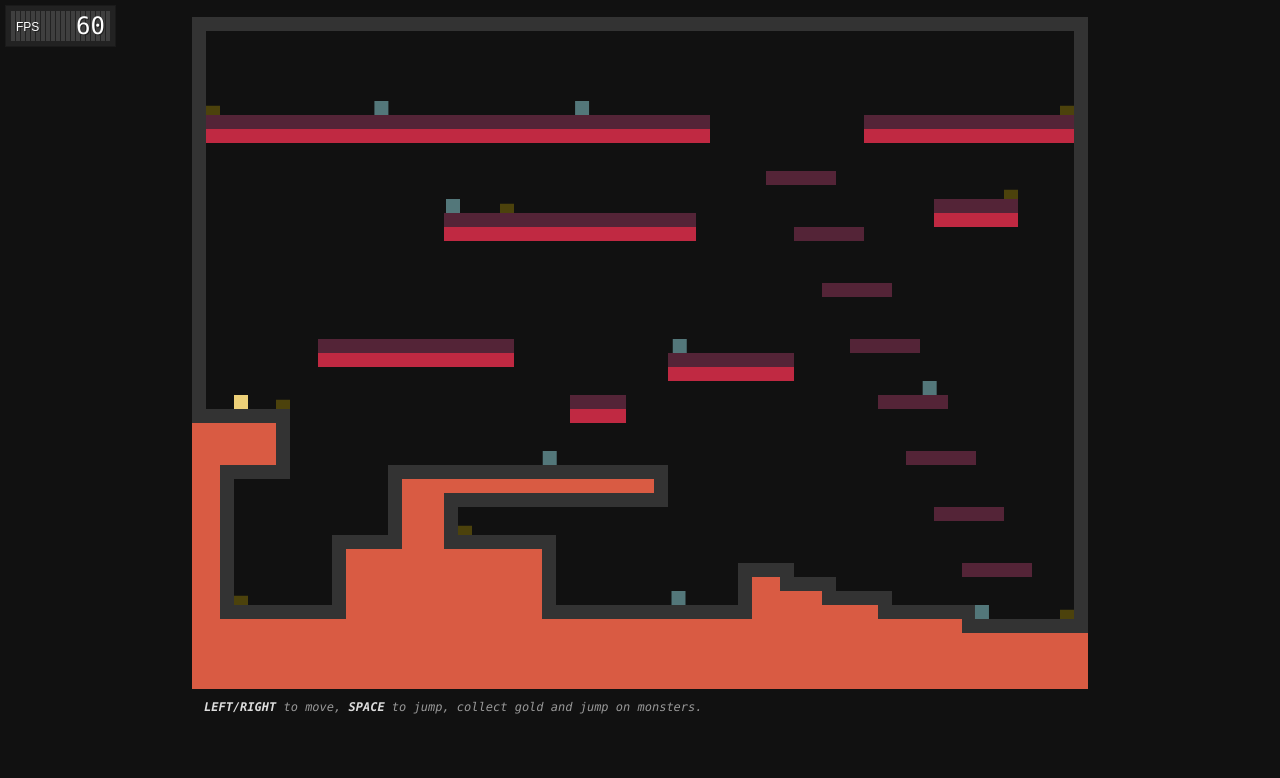
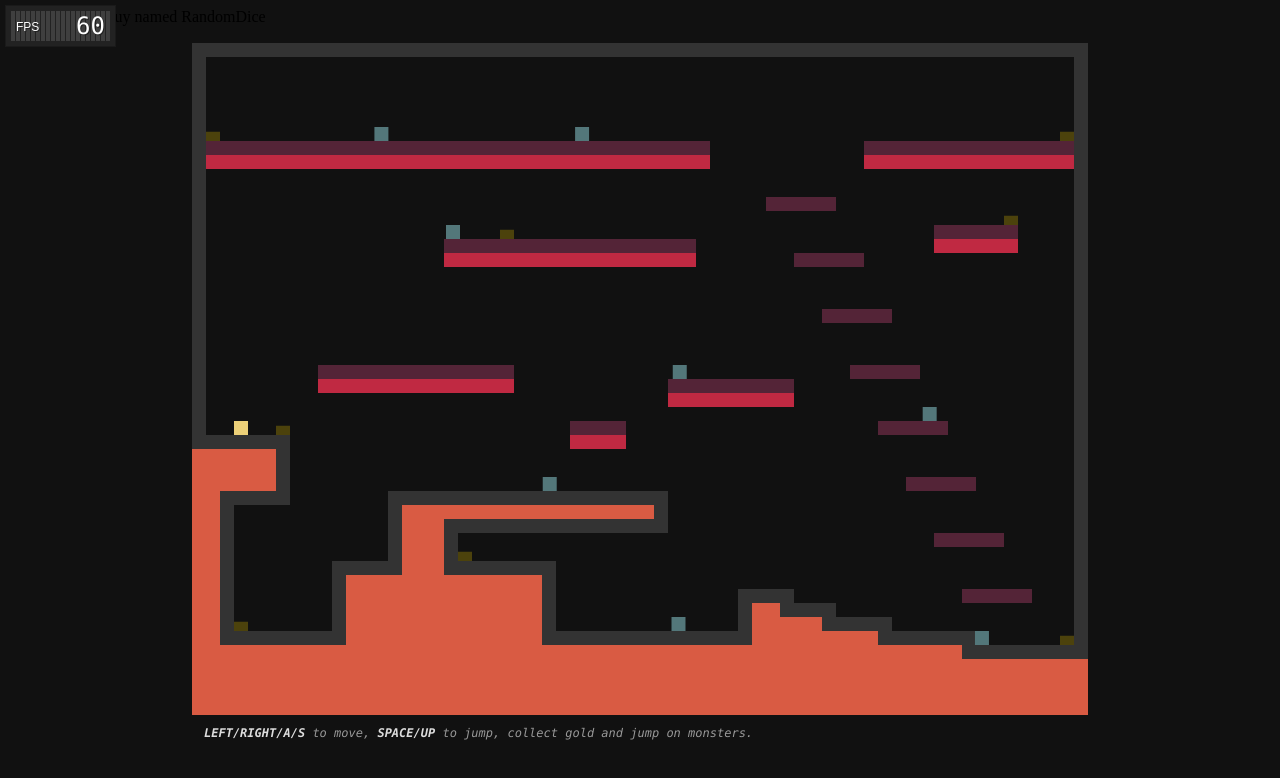
Before and after one commit to LoliRandomDice/DaveSmites, a plain HTML site: page index.html in a window 1280 px wide. Drawn offline with Linux system fonts and the light colour scheme.

Commit message:
Update index.html

```diff
--- a/index.html
+++ b/index.html
@@ -3,7 +3,9 @@
 <head>
   <meta http-equiv="X-UA-Compatible" content="IE=edge" />
   <meta http-equiv="Content-type" content="text/html; charset=utf-8"/>
-  <title>Javascript Platformer</title>
+  <title>Dave Smites!</title>
+
+  /// created by a guy named RandomDice
 
   <style>
     body            { background: #111; }
@@ -31,7 +33,7 @@
     </canvas>
 
     <div id="instructions">
-      <b>LEFT/RIGHT</b> to move, <b>SPACE</b> to jump, collect gold and jump on monsters.
+      <b>LEFT/RIGHT/A/S</b> to move, <b>SPACE/UP</b> to jump, collect gold and jump on monsters.
     </div>
 
   </div>
```
